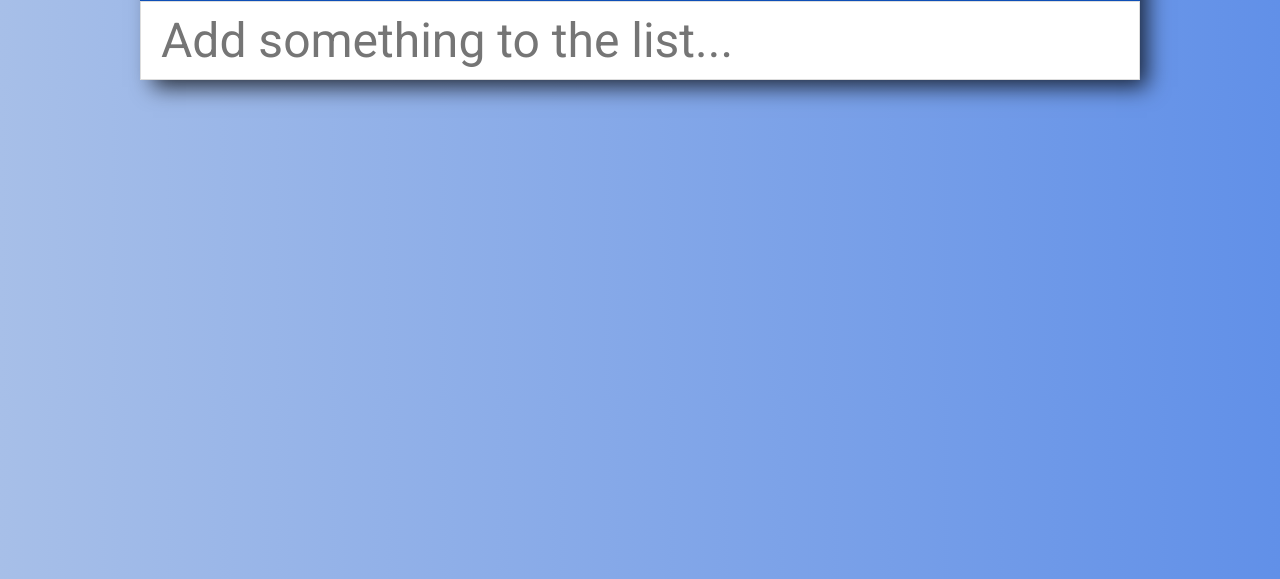
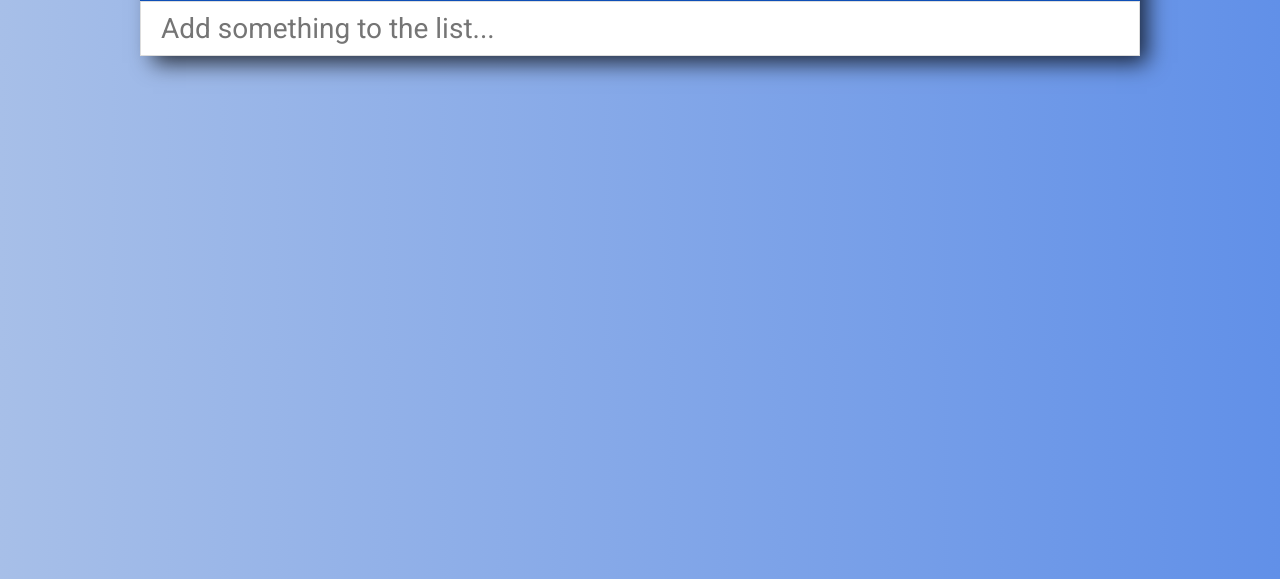
Before and after one commit to M-Catha/toDoList, a plain HTML site: page index.html in a window 1280 px wide. Shown: the part 221-800 px from the top of the page. Drawn offline with nearby package versions, Linux system fonts and the light colour scheme; some icons are missing.

Commit message:
Update index.css

```diff
--- a/css/index.css
+++ b/css/index.css
@@ -33,8 +33,13 @@ body {
 	border: 1px solid rgb(221, 221, 221);
 	padding:10px 20px 10px 20px;
 	width:100%;
+}
+
+#userInput, .toDo {
 	font-family:'Roboto', sans-serif;
-	font-size:3em;
+	font-size:3.5vmin;
+	white-space:nowrap;
+	overflow-x:auto;
 }
 
 #userInput:focus {
@@ -56,11 +61,6 @@ body {
 	width:10%;
 	transition:0.2s linear;
 	opacity:1.0;
-}
-
-.toDo {
-	font-family:'Roboto', sans-serif;
-	font-size:3em;
 }
 
 .toDoText {
```
